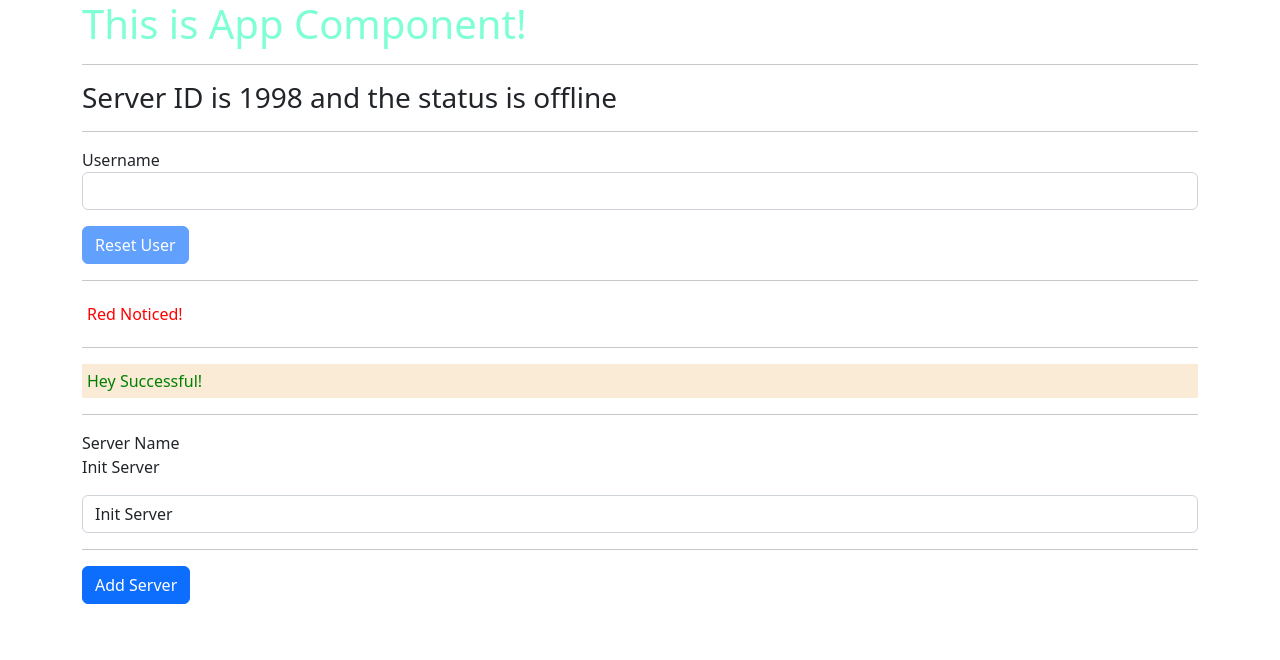
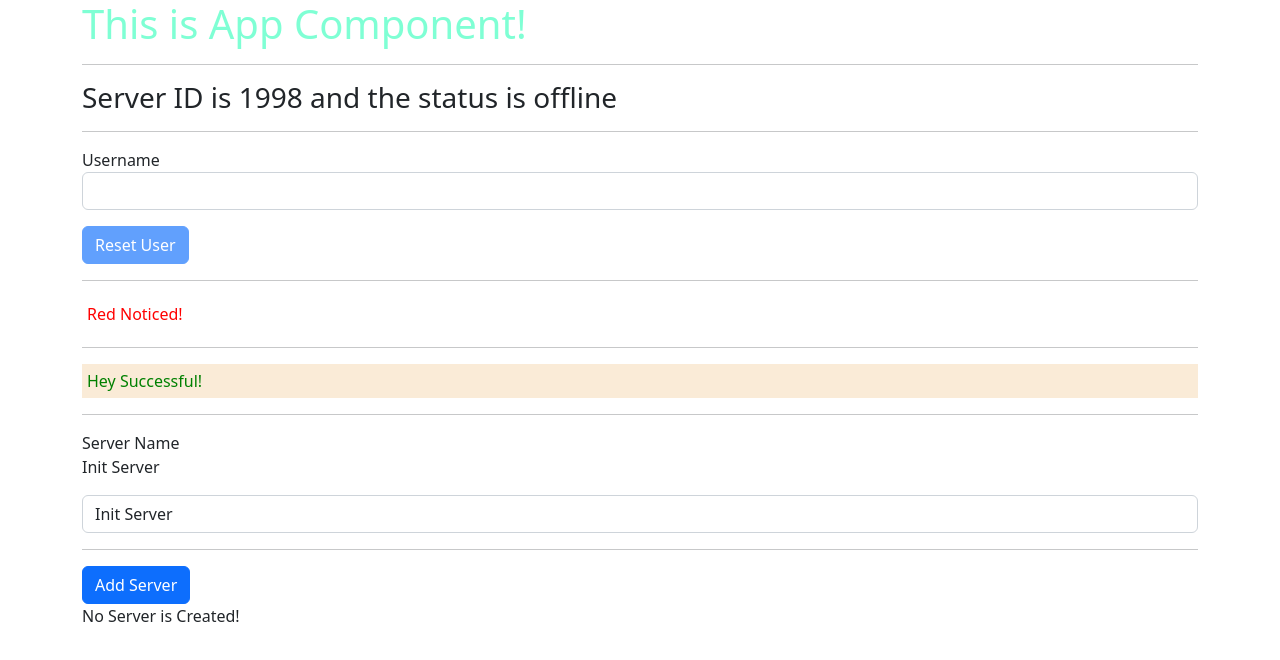
Before and after one commit to khunzinshine/Angular-Starter, an Angular app: page / in a window 1280 px wide. Shown: the top 660 px of the page. Built offline with nearby package versions, Linux system fonts and the light colour scheme.

Commit message:
ngIf esle condition

```diff
--- a/src/app/servers/servers.component.html
+++ b/src/app/servers/servers.component.html
@@ -8,4 +8,7 @@
 (click)="onAddServer()"
 >Add Server</button>
 <!-- <p>{{ serverCreationStatus }}</p> -->
-<p *ngIf="serverCreated">{{ serverCreationStatus }}</p>
+<p *ngIf="serverCreated; else noServer">{{ serverCreationStatus }}</p>
+<ng-template #noServer>
+    <p>No Server is Created!</p>
+</ng-template>
```
